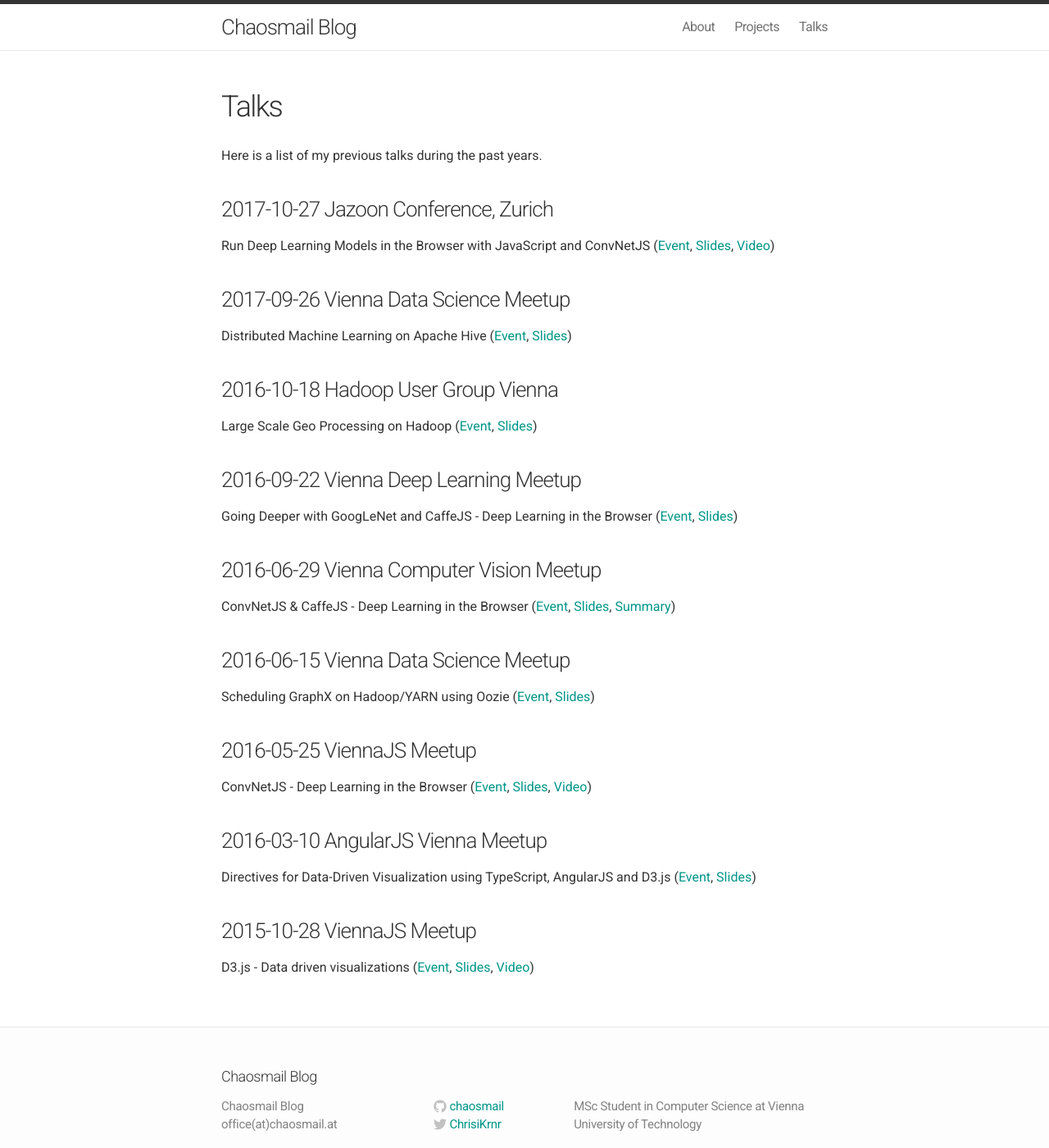
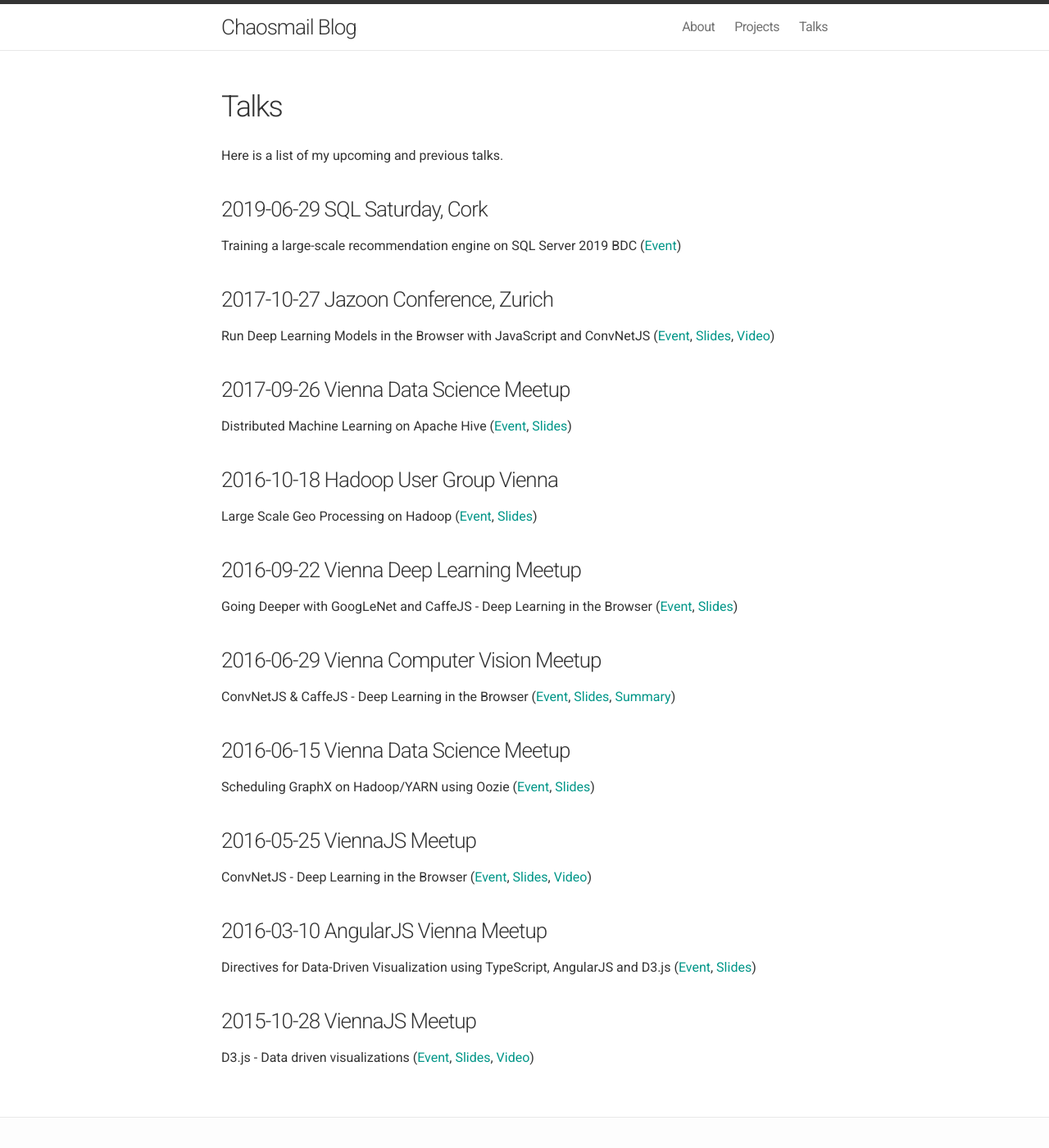
Before and after one commit to chaosmail/chaosmail.github.com, a Jekyll site: the page built from talks.md, in a window 1280 px wide and 1400 px high. Shown: the whole window at 82% size. Built offline with Jekyll 4.4.1, drawn with Linux system fonts in a browser that asks for light colours; nearby versions of some CDN libraries; some of the changed text lies outside the part shown.

Commit message:
update talks

```diff
--- a/_config.yml
+++ b/_config.yml
@@ -1,9 +1,9 @@
 # Site settings
 title: Chaosmail Blog
 email: office(at)chaosmail.at
-description: "MSc Student in Computer Science at Vienna University of Technology"
+description: "Big Data and Artificial Intelligence Expert at Microsoft, Tech Author and Speaker"
 baseurl: ""
-url: "http://chaosmail.github.io/"
+url: "https://chaosmail.github.io/"
 twitter_username: ChrisiKrnr
 github_username:  chaosmail
 paginate: 10
--- a/talks.md
+++ b/talks.md
@@ -4,7 +4,12 @@ title: Talks
 permalink: /talks/
 ---
 
-Here is a list of my previous talks during the past years.
+Here is a list of my upcoming and previous talks.
+
+### 2019-06-29 SQL Saturday, Cork
+
+Training a large-scale recommendation engine on SQL Server 2019 BDC
+([Event](https://www.sqlsaturday.com/862/Sessions/Details.aspx?sid=91287))
 
 ### 2017-10-27 Jazoon Conference, Zurich
 
```
